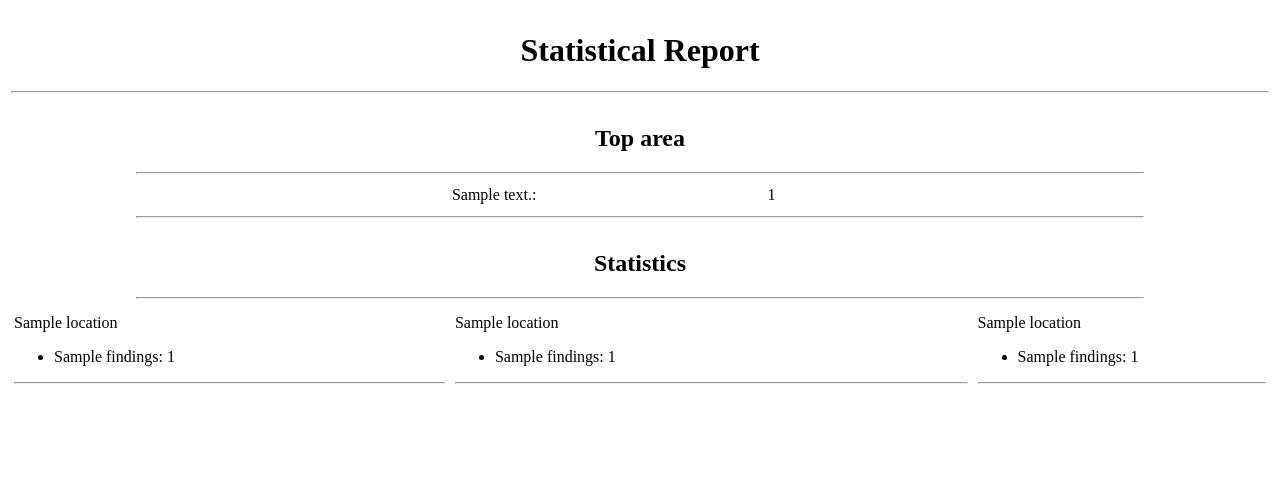
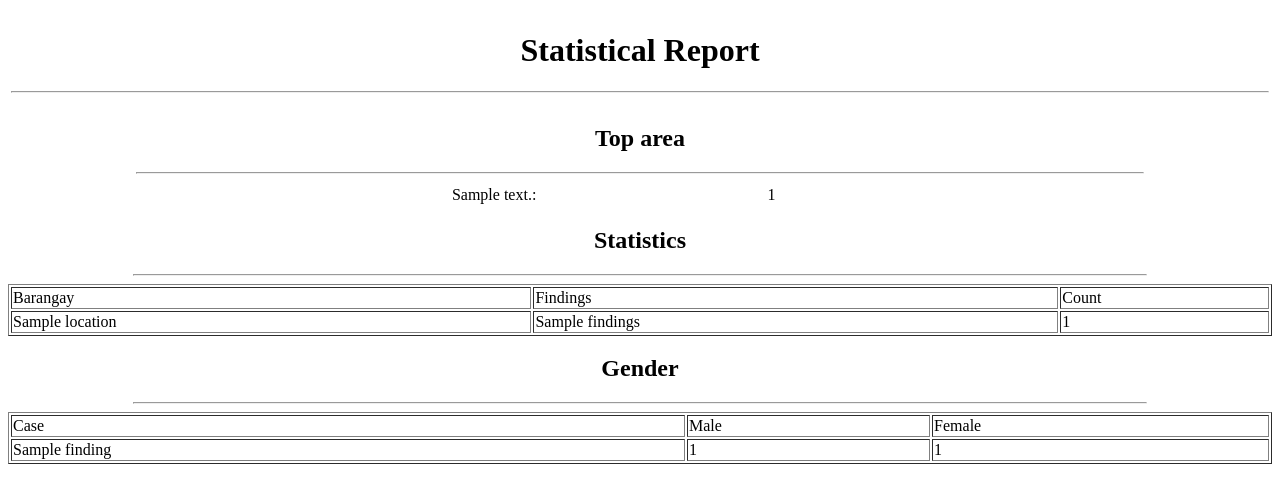
Before and after one commit to rcpelisco/ClinicManagementSystem, a Flask app: template cms/templates/dashboard/print.html in a window 1280 px wide. Shown: the top 503 px of the page. Run offline with Flask 2, Linux system fonts and the light colour scheme; the template is opened without the code that fills it: most values are stand-ins (such as "Sample title", 1, 10 or a date in 2020).

Commit message:
Updated error

```diff
--- a/cms/templates/dashboard/print.html
+++ b/cms/templates/dashboard/print.html
@@ -39,66 +39,46 @@
       </tr>
       {% endif %}
       {% endfor %}
+    </tbody>
+  </table>
+  <center><h2>Statistics</h2><hr width="80%"></center>
+  <table border="1">
+    <thead>
       <tr>
-        <td colspan="4"><hr width="80%"></td>
+        <td>Barangay</td>
+        <td>Findings</td>
+        <td>Count</td>
       </tr>
-      <tr><td colspan="4"><center><h2>Statistics</h2><hr width="80%"></center></td></tr>
+    </thead>
+    <tbody>
+    {% for entry in location %}
+    {% for findings in entry.findings %}
+    <tr>
+      <td>{{ entry.location }} </td>
+      <td>{{ findings.findings }}</td>
+      <td>{{ findings.count }}</td>
+    </tr>
+    {% endfor %}
+    {% endfor %}
+    </tbody>
+  </table>
+  <center><h2>Gender</h2><hr width="80%"></center>
+  <table border="1">
+    <thead>
       <tr>
-        <td valign="top">
-          <table>
-            {% for entry in location[:location|length//3] %}
-            <tr>
-              <td>{{ entry.location }}
-                <ul>
-                  {% for findings in entry.findings %}
-                  <li>
-                    {{ findings.findings }}: {{ findings.count }}
-                  </li>
-                  {% endfor %}
-                </ul>
-                <hr>
-              </td>
-            </tr>
-            {% endfor %}
-          </table>
-
-        </td>
-        <td colspan="2" valign="top">
-          <table>
-            {% for entry in location[location|length//3:(location|length//3) * 2] %}
-            <tr>
-              <td>{{ entry.location }}
-                <ul>
-                  {% for findings in entry.findings %}
-                  <li>
-                    {{ findings.findings }}: {{ findings.count }}
-                  </li>
-                  {% endfor %}
-                </ul>
-                <hr>
-              </td>
-            </tr>
-            {% endfor %}
-          </table>
-        </td>
-        <td valign="top">
-          <table>
-            {% for entry in location[(location|length//3) * 2:] %}
-            <tr>
-              <td>{{ entry.location }}
-                <ul>
-                  {% for findings in entry.findings %}
-                  <li>
-                    {{ findings.findings }}: {{ findings.count }}
-                  </li>
-                  {% endfor %}
-                </ul><hr>
-              </td>
-            </tr>
-            {% endfor %}
-          </table>
-        </td>
+        <td>Case</td>
+        <td>Male</td>
+        <td>Female</td>
       </tr>
+    </thead>
+    <tbody>
+      {% for findings in statistics.findings %}
+      <tr>
+        <td>{{ findings.name }}</td>
+        <td>{{ findings.male_count }}</td>
+        <td>{{ findings.female_count }}</td>
+      </tr>
+      {% endfor %}
     </tbody>
   </table>
 </body>
```
Also changed, not shown: cms/dashboard/routes.py (+24 -23 lines).
